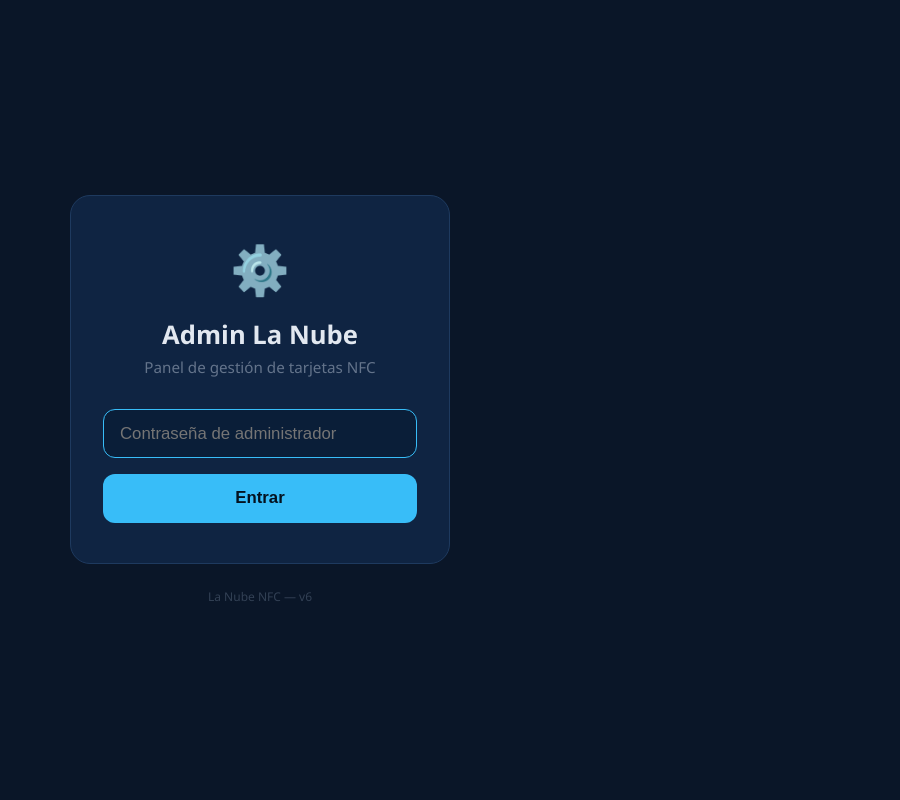
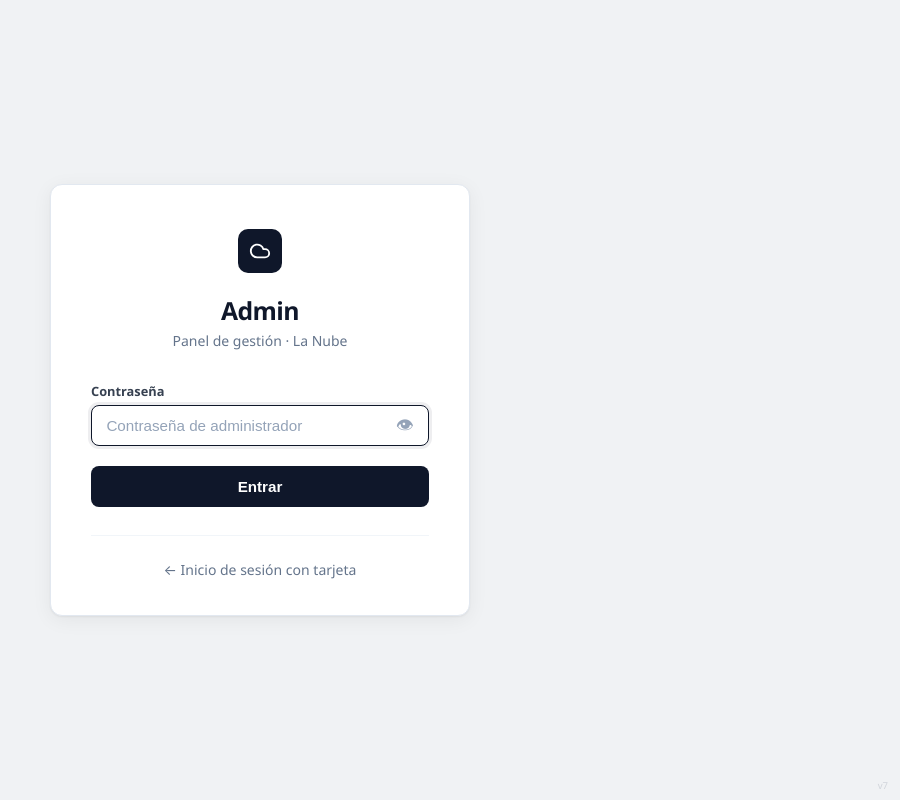
Before and after one commit to duecaz/nfc, a Flask app: page /admin/login in a window 1280 px wide. Shown: the whole page, without its empty margins (380-1280 px from the left). Run offline with Flask 3, Linux system fonts and the light colour scheme.

Commit message:
feat: merge admin login into admin.html, v7 — single template, minimalist login

```diff
--- a/app.py
+++ b/app.py
@@ -1,6 +1,4 @@
-"""
-Kiosko NFC -> Nextcloud (lanube.uno)
-"""
+"""\nKiosko NFC -> Nextcloud (lanube.uno)\n"""
 import json
 import os
 import re
@@ -26,7 +24,7 @@ limiter = Limiter(
     storage_uri="memory://",
 )
 
-VERSION              = "6"
+VERSION              = "7"
 NEXTCLOUD_URL        = os.environ.get("NEXTCLOUD_URL", "http://192.168.1.50:8181")
 NEXTCLOUD_PUBLIC_URL = os.environ.get("NEXTCLOUD_PUBLIC_URL", NEXTCLOUD_URL)
 COOKIE_DOMAIN        = os.environ.get("COOKIE_DOMAIN") or None
@@ -292,7 +290,7 @@ def admin_login():
             )
             return resp
         error = "Contraseña incorrecta"
-    return render_template("admin_login.html", error=error)
+    return render_template("admin.html", authenticated=False, error=error)
 
 
 @app.route("/admin/logout")
@@ -303,7 +301,7 @@ def admin_logout():
 
 
 # ---------------------------------------------------------------------------
-# Rutas principales
+# Kiosko
 # ---------------------------------------------------------------------------
 
 @app.route("/")
@@ -434,6 +432,7 @@ def nextcloud_catch(subpath):
 @app.route("/sw-kiosk.js")
 def sw_kiosk_js():
     js = """\
+// Kiosko SW permanente - La Nube NFC
 self.addEventListener('install', (e) => {
     self.skipWaiting();
     e.waitUntil(caches.keys().then(ks => Promise.all(ks.map(k => caches.delete(k)))));
@@ -451,6 +450,7 @@ self.addEventListener('fetch', (e) => { e.respondWith(fetch(e.request)); });
 @app.route("/sw.js")
 def sw_js():
     js = """\
+// Auto-destructor SW - La Nube kiosko NFC
 self.addEventListener('install', (e) => {
     self.skipWaiting();
     e.waitUntil(caches.keys().then(ks => Promise.all(ks.map(k => caches.delete(k)))));
@@ -469,7 +469,7 @@ self.addEventListener('fetch', (e) => { e.respondWith(fetch(e.request)); });
 
 @app.route("/logout")
 def nc_logout():
-    """Intercepta el logout de NC: invalida sesión server-side y redirige al inicio."""
+    """Intercepta el logout de NC: invalida sesión server-side y vuelve al kiosko."""
     requesttoken = request.args.get("requesttoken", "")
     if requesttoken:
         try:
@@ -489,7 +489,7 @@ def nc_logout():
     for name in list(request.cookies.keys()):
         if not name.startswith("admin_"):
             resp.delete_cookie(name, path="/")
-    print("[LOGOUT] Sesión cerrada", flush=True)
+    print("[LOGOUT] Sesión cerrada, volviendo al kiosko", flush=True)
     return resp
 
 
@@ -497,7 +497,7 @@ def nc_logout():
 def reset():
     return _cleanup_page(
         title="Reparando pantalla…",
-        subtitle="Limpiando caché y datos del navegador…",
+        subtitle="Limpiando caché y service workers…",
     )
 
 
@@ -577,7 +577,7 @@ def cambiar_clave():
 @app.route("/admin")
 @require_admin
 def admin_panel():
-    return render_template("admin.html",
+    return render_template("admin.html", authenticated=True,
                            users=load_users(),
                            nextcloud_url=NEXTCLOUD_PUBLIC_URL)
 
--- a/templates/admin.html
+++ b/templates/admin.html
@@ -3,9 +3,80 @@
 <head>
   <meta charset="utf-8">
   <meta name="viewport" content="width=device-width, initial-scale=1, maximum-scale=1">
-  <title>Admin NFC · La Nube</title>
+  <title>Admin · La Nube</title>
   <style>
     *, *::before, *::after { box-sizing: border-box; margin: 0; padding: 0; }
+
+    {% if not authenticated %}
+    /* ===== LOGIN ===== */
+    html, body { height: 100%; }
+    body {
+      font-family: "Segoe UI", system-ui, -apple-system, sans-serif;
+      background: #f0f2f4; color: #0f172a;
+      display: flex; align-items: center; justify-content: center;
+      min-height: 100vh; padding: 1.5rem;
+    }
+    .card {
+      background: #ffffff; border: 1px solid #e2e8f0; border-radius: 12px;
+      padding: 2.75rem 2.5rem 2.25rem; width: 100%; max-width: 420px;
+      text-align: center;
+      box-shadow: 0 1px 2px rgba(0,0,0,.05), 0 4px 20px rgba(0,0,0,.06);
+    }
+    .logo-mark {
+      width: 44px; height: 44px; background: #0f172a; border-radius: 10px;
+      display: inline-flex; align-items: center; justify-content: center;
+      margin-bottom: 1.25rem;
+    }
+    h1 { font-size: 1.55rem; font-weight: 700; letter-spacing: -.025em; color: #0f172a; margin-bottom: .25rem; }
+    .sub { font-size: .875rem; color: #64748b; margin-bottom: 2rem; }
+    .form-area { text-align: left; }
+    label {
+      display: block; font-size: .8rem; font-weight: 600;
+      color: #374151; margin-bottom: .35rem;
+    }
+    .input-wrap { position: relative; }
+    input[type="password"] {
+      width: 100%; padding: .7rem .9rem; padding-right: 3rem;
+      background: #fff; border: 1px solid #e2e8f0; border-radius: 8px;
+      color: #0f172a; font-size: .95rem; outline: none;
+      transition: border-color .15s, box-shadow .15s;
+    }
+    input:focus { border-color: #0f172a; box-shadow: 0 0 0 3px rgba(15,23,42,.07); }
+    input::placeholder { color: #94a3b8; }
+    .eye-btn {
+      position: absolute; right: .75rem; top: 50%; transform: translateY(-50%);
+      background: none; border: none; cursor: pointer;
+      color: #94a3b8; font-size: 1.1rem; padding: .2rem; line-height: 1;
+      transition: color .15s;
+    }
+    .eye-btn:hover { color: #475569; }
+    .error-box {
+      background: #fef2f2; border: 1px solid #fecaca; border-radius: 8px;
+      padding: .7rem .9rem; font-size: .875rem; color: #dc2626;
+      margin-bottom: 1rem; text-align: center;
+    }
+    .btn-submit {
+      width: 100%; margin-top: 1.25rem; padding: .75rem;
+      background: #0f172a; color: #fff;
+      border: none; border-radius: 8px;
+      font-size: .95rem; font-weight: 600;
+      cursor: pointer; transition: background .15s;
+    }
+    .btn-submit:hover { background: #1e293b; }
+    .btn-submit:active { background: #070d18; }
+    hr { border: none; border-top: 1px solid #f1f5f9; margin: 1.75rem 0 1.5rem; }
+    .back-link {
+      display: block; font-size: .875rem; color: #64748b;
+      text-decoration: none; text-align: center; transition: color .15s;
+    }
+    .back-link:hover { color: #0f172a; }
+    .ver {
+      position: fixed; bottom: .5rem; right: .75rem;
+      font-size: .6rem; color: #d1d5db; pointer-events: none;
+    }
+
+    {% else %}
+    /* ===== PANEL ===== */
     body {
       font-family: "Segoe UI", system-ui, sans-serif;
       background: #0a1628; color: #e2e8f0;
@@ -108,7 +179,6 @@
     .msg.err  { background: #450a0a; color: #fca5a5; }
     .msg.info { background: #0c2a4a; color: #7dd3fc; }
 
-    /* Lista tarjetas */
     .card-list { display: flex; flex-direction: column; gap: .75rem; }
     .card-entry { border-radius: 10px; overflow: hidden; }
     .card-row {
@@ -145,13 +215,11 @@
     .btn-cancel-ep { background: #1e3a5f; color: #94a3b8; }
     .ep-msg { margin-top: .6rem; font-size: .85rem; min-height: 1.2rem; }
 
-    /* Resultados bulk */
     .bulk-row { padding: .35rem 0; border-bottom: 1px solid #0f2442;
                 font-size: .85rem; font-family: monospace; }
     .bulk-row:last-child { border-bottom: none; }
     .bulk-summary { margin-top: .75rem; font-size: .9rem; font-weight: 600; }
 
-    /* NC users list summary */
     .nc-summary {
       font-size: .85rem; color: #94a3b8; margin-bottom: .75rem;
       display: flex; gap: 1.5rem;
@@ -159,9 +227,56 @@
     .nc-summary span { display: inline-flex; align-items: center; gap: .3rem; }
 
     footer { margin-top: 2.5rem; text-align: center; color: #334155; font-size: .75rem; }
+    {% endif %}
   </style>
 </head>
 <body>
+
+{% if not authenticated %}
+  <div class="card">
+    <div class="logo-mark">
+      <svg width="22" height="22" viewBox="0 0 24 24" fill="none"
+           stroke="white" stroke-width="2" stroke-linecap="round" stroke-linejoin="round">
+        <path d="M17.5 19H9a7 7 0 1 1 6.71-9h1.79a4.5 4.5 0 1 1 0 9z"/>
+      </svg>
+    </div>
+    <h1>Admin</h1>
+    <p class="sub">Panel de gestión · La Nube</p>
+
+    <div class="form-area">
+      {% if error %}
+      <div class="error-box">{{ error }}</div>
+      {% endif %}
+
+      <form method="POST" action="/admin/login">
+        <label for="password">Contraseña</label>
+        <div class="input-wrap">
+          <input id="password" name="password" type="password"
+                 placeholder="Contraseña de administrador"
+                 autofocus autocomplete="current-password" required>
+          <button type="button" class="eye-btn" id="eye-btn">&#x1F441;</button>
+        </div>
+        <button class="btn-submit" type="submit">Entrar</button>
+      </form>
+    </div>
+
+    <hr>
+    <a class="back-link" href="/">&larr; Inicio de sesión con tarjeta</a>
+  </div>
+  <span class="ver">v{{ version }}</span>
+
+  <script>
+  const eyeBtn = document.getElementById('eye-btn');
+  const passEl = document.getElementById('password');
+  eyeBtn.addEventListener('click', () => {
+    const show = passEl.type === 'password';
+    passEl.type = show ? 'text' : 'password';
+    eyeBtn.textContent = show ? '🙈' : '👁';
+    passEl.focus();
+  });
+  </script>
+
+{% else %}
   <header>
     <h1>&#x2699;&#xFE0F; Admin NFC &middot; La Nube</h1>
     <div class="header-links">
@@ -170,10 +285,8 @@
     </div>
   </header>
 
-  <!-- ====== GRILLA PRINCIPAL ====== -->
   <div class="grid">
 
-    <!-- Nueva tarjeta NFC -->
     <div class="card">
       <h2>Nueva tarjeta NFC</h2>
       <label for="nc_user">Usuario en Nextcloud</label>
@@ -190,7 +303,6 @@
       <button class="btn btn-save" id="reg-btn" disabled>Guardar y generar token</button>
     </div>
 
-    <!-- Lista tarjetas NFC -->
     <div class="card">
       <h2>Tarjetas registradas
         <span style="color:#38bdf8;font-size:.95rem" id="count">({{ users|length }})</span>
@@ -232,7 +344,6 @@
 
   </div>
 
-  <!-- ====== CREDENCIALES ADMIN NEXTCLOUD (compartidas) ====== -->
   <div class="card" style="margin-top:1.5rem">
     <h2>&#x1F511; Admin Nextcloud</h2>
     <p class="card-hint">
@@ -251,7 +362,6 @@
     </div>
   </div>
 
-  <!-- ====== DOCENTES EN NEXTCLOUD ====== -->
   <div class="card" style="margin-top:1rem">
     <h2>&#x1F465; Docentes en Nextcloud</h2>
     <p class="card-hint">
@@ -266,7 +376,6 @@
     </div>
   </div>
 
-  <!-- ====== PASO 1: CREAR CUENTAS EN NEXTCLOUD ====== -->
   <div class="card" style="margin-top:1rem">
     <h2>&#x1F4CB; Paso 1 &mdash; Crear cuentas en Nextcloud</h2>
     <p class="card-hint">
@@ -283,7 +392,6 @@
     </div>
   </div>
 
-  <!-- ====== PASO 2: REGISTRAR TARJETAS NFC EN LOTE ====== -->
   <div class="card" style="margin-top:1rem">
     <h2>&#x26A1; Paso 2 &mdash; Registrar tarjetas NFC en lote</h2>
     <p class="card-hint">
@@ -304,12 +412,10 @@
   <script>
   "use strict";
 
-  // ---- Utilidad ----
   function esc(s) {
     return String(s ?? '').replace(/&/g,'&amp;').replace(/</g,'&lt;').replace(/>/g,'&gt;').replace(/"/g,'&quot;');
   }
 
-  // ---- Tarjeta individual ----
   const scanBtn    = document.getElementById('scan-btn');
   const uidCapture = document.getElementById('uid-capture');
   const uidDisplay = document.getElementById('uid-display');
@@ -400,7 +506,6 @@
     updateCount();
   }
 
-  // ---- Editar ----
   document.querySelectorAll('.btn-edit').forEach(b => b.addEventListener('click', openEdit));
   document.querySelectorAll('.btn-save-ep').forEach(b => b.addEventListener('click', saveEdit));
   document.querySelectorAll('.btn-cancel-ep').forEach(b => b.addEventListener('click', cancelEdit));
@@ -444,7 +549,6 @@
     } catch { msgEl.style.color = '#fca5a5'; msgEl.textContent = '❌ Error de conexión'; }
   }
 
-  // ---- Eliminar ----
   document.querySelectorAll('.btn-del').forEach(b => b.addEventListener('click', deleteCard));
   async function deleteCard(e) {
     const uid = e.currentTarget.dataset.uid;
@@ -463,30 +567,23 @@
     countEl.textContent = '(' + document.querySelectorAll('#card-list .card-row').length + ')';
   }
 
-  // ---- Lista de docentes NC ----
   document.getElementById('load-users-btn').addEventListener('click', async () => {
     const nc_admin_user = document.getElementById('nc-admin-user').value.trim();
     const nc_admin_pass = document.getElementById('nc-admin-pass').value.trim();
     const errEl         = document.getElementById('nc-users-error');
     const container     = document.getElementById('nc-users-container');
-
     errEl.style.display = 'none';
-
     if (!nc_admin_user || !nc_admin_pass) {
       errEl.textContent = 'Ingresá las credenciales de admin NC arriba.';
-      errEl.style.display = 'block';
-      return;
+      errEl.style.display = 'block'; return;
     }
-
     const btn = document.getElementById('load-users-btn');
     btn.disabled = true; btn.textContent = '⏳ Cargando…';
     container.style.display = 'none';
-
     try {
       const params = new URLSearchParams({ nc_admin_user, nc_admin_pass });
       const r      = await fetch('/admin/nc-users?' + params.toString());
       const data   = await r.json();
-
       if (!data.ok) {
         errEl.textContent = '❌ ' + (data.error || 'Error al cargar');
         errEl.style.display = 'block';
@@ -502,8 +599,7 @@
         container.style.display = 'block';
       }
     } catch(e) {
-      errEl.textContent = '❌ Error de conexión';
-      errEl.style.display = 'block';
+      errEl.textContent = '❌ Error de conexión'; errEl.style.display = 'block';
     }
     btn.disabled = false; btn.textContent = '\u{1F504} Cargar lista de docentes';
   });
@@ -511,24 +607,16 @@
   function renderNcUsers(users) {
     const list = document.getElementById('nc-users-list');
     list.innerHTML = '';
-
-    if (!users.length) {
-      list.innerHTML = '<p class="empty">No hay docentes en Nextcloud.</p>';
-      return;
-    }
-
-    // Sin tarjeta primero, luego con tarjeta, ambos alfabéticos
+    if (!users.length) { list.innerHTML = '<p class="empty">No hay docentes en Nextcloud.</p>'; return; }
     users.sort((a, b) => {
       if (!a.card && b.card) return -1;
       if (a.card && !b.card) return  1;
       return a.username.localeCompare(b.username);
     });
-
     for (const user of users) {
       const entry = document.createElement('div');
       entry.className = 'card-entry';
       entry.id = 'nc-entry-' + CSS.escape(user.username);
-
       const hasCard   = !!user.card;
       const hasToken  = hasCard && user.card.has_token;
       const badgeText = hasCard ? (hasToken ? 'Token ✓' : 'Contraseña') : 'Sin tarjeta';
@@ -536,7 +624,6 @@
       const uidLine   = hasCard ? `<div class="card-uid">${esc(user.card.uid)}</div>` : '';
       const btnText   = hasCard ? 'Cambiar tarjeta' : 'Asignar tarjeta';
       const dispName  = hasCard ? (user.card.name || user.username) : user.username;
-
       entry.innerHTML = `
         <div class="card-row" data-username="${esc(user.username)}">
           <div class="card-info">
@@ -562,26 +649,16 @@
           </div>
           <div class="ep-msg" id="nc-epmsg-${esc(user.username)}"></div>
         </div>`;
-
-      // Toggle panel
       entry.querySelector('.nc-assign-btn').addEventListener('click', () => {
         const open = entry.classList.contains('editing');
         document.querySelectorAll('#nc-users-list .card-entry.editing').forEach(el => el.classList.remove('editing'));
         if (!open) entry.classList.add('editing');
       });
-
-      // Cancel
-      entry.querySelector('.nc-cancel-btn').addEventListener('click', () => {
-        entry.classList.remove('editing');
-      });
-
-      // NFC scan
-      let ncScanning = false;
-      let ncCurrentUid = '';
-      const ncScanBtn  = entry.querySelector('.nc-scan-btn');
-      const ncCapture  = entry.querySelector('.nc-uid-capture');
-      const ncDisplay  = entry.querySelector('.nc-uid-display');
-
+      entry.querySelector('.nc-cancel-btn').addEventListener('click', () => { entry.classList.remove('editing'); });
+      let ncScanning = false, ncCurrentUid = '';
+      const ncScanBtn = entry.querySelector('.nc-scan-btn');
+      const ncCapture = entry.querySelector('.nc-uid-capture');
+      const ncDisplay = entry.querySelector('.nc-uid-display');
       ncScanBtn.addEventListener('click', () => {
         ncScanning = true;
         ncScanBtn.textContent = '⏳ Acercá la tarjeta…';
@@ -594,70 +671,42 @@
         const uid = ncCapture.value.trim(); ncCapture.value = '';
         ncScanning = false; ncScanBtn.classList.remove('scanning');
         if (uid.length < 4) { ncScanBtn.textContent = '\u{1F4C7} Escanear tarjeta'; return; }
-        ncCurrentUid = uid;
-        ncDisplay.textContent = uid;
-        ncDisplay.classList.add('ready');
-        ncScanBtn.textContent = '\u{1F504} Escanear otra vez';
+        ncCurrentUid = uid; ncDisplay.textContent = uid;
+        ncDisplay.classList.add('ready'); ncScanBtn.textContent = '\u{1F504} Escanear otra vez';
       });
-      ncCapture.addEventListener('blur', () => {
-        if (ncScanning) setTimeout(() => ncCapture.focus(), 0);
-      });
-
-      // Save
+      ncCapture.addEventListener('blur', () => { if (ncScanning) setTimeout(() => ncCapture.focus(), 0); });
       entry.querySelector('.nc-save-btn').addEventListener('click', async () => {
         const pass  = entry.querySelector('.nc-ep-pass').value.trim();
         const msgEl = document.getElementById('nc-epmsg-' + user.username);
-
         if (!pass) { msgEl.style.color = '#fca5a5'; msgEl.textContent = '❌ Ingresá la contraseña NC del docente'; return; }
         if (!ncCurrentUid) { msgEl.style.color = '#fca5a5'; msgEl.textContent = '❌ Escaneá la tarjeta primero'; return; }
-
         msgEl.style.color = '#7dd3fc'; msgEl.textContent = 'Generando token…';
-        const saveBtn = entry.querySelector('.nc-save-btn');
-        saveBtn.disabled = true;
-
+        const saveBtn = entry.querySelector('.nc-save-btn'); saveBtn.disabled = true;
         try {
           const r = await fetch('/admin/register', {
             method: 'POST',
             body: new URLSearchParams({ uid: ncCurrentUid, username: user.username, nc_password: pass }),
           });
           const data = await r.json();
-
           if (data.ok) {
             msgEl.style.color = '#86efac'; msgEl.textContent = '✅ Tarjeta asignada';
-
-            // Actualizar fila en la lista NC
-            const row   = entry.querySelector('.card-row');
+            const row = entry.querySelector('.card-row');
             const badge = row.querySelector('.badge');
             if (badge) { badge.textContent = 'Token ✓'; badge.className = 'badge token'; }
             let uidDiv = row.querySelector('.card-uid');
-            if (!uidDiv) {
-              uidDiv = document.createElement('div');
-              uidDiv.className = 'card-uid';
-              row.querySelector('.card-info').appendChild(uidDiv);
-            }
+            if (!uidDiv) { uidDiv = document.createElement('div'); uidDiv.className = 'card-uid'; row.querySelector('.card-info').appendChild(uidDiv); }
             uidDiv.textContent = ncCurrentUid;
             const aBtn = row.querySelector('.nc-assign-btn');
             if (aBtn) aBtn.textContent = 'Cambiar tarjeta';
-
-            // Agregar también a la lista de tarjetas NFC
             appendCard(ncCurrentUid, { user: user.username, name: data.name || user.username });
-
             setTimeout(() => { entry.classList.remove('editing'); msgEl.textContent = ''; }, 1500);
-          } else {
-            msgEl.style.color = '#fca5a5'; msgEl.textContent = '❌ ' + (data.error || 'Error');
-            saveBtn.disabled = false;
-          }
-        } catch {
-          msgEl.style.color = '#fca5a5'; msgEl.textContent = '❌ Error de conexión';
-          saveBtn.disabled = false;
-        }
+          } else { msgEl.style.color = '#fca5a5'; msgEl.textContent = '❌ ' + (data.error || 'Error'); saveBtn.disabled = false; }
+        } catch { msgEl.style.color = '#fca5a5'; msgEl.textContent = '❌ Error de conexión'; saveBtn.disabled = false; }
       });
-
       list.appendChild(entry);
     }
   }
 
-  // ---- Crear cuentas NC ----
   document.getElementById('nc-btn').addEventListener('click', async () => {
     const nc_admin_user = document.getElementById('nc-admin-user').value.trim();
     const nc_admin_pass = document.getElementById('nc-admin-pass').value.trim();
@@ -668,29 +717,20 @@
     btn.disabled = true; btn.textContent = '⏳ Creando cuentas…';
     document.getElementById('nc-results').style.display = 'none';
     try {
-      const r    = await fetch('/admin/create-nc-users', {
-        method: 'POST',
-        body: new URLSearchParams({ nc_admin_user, nc_admin_pass, nc_csv }),
-      });
+      const r    = await fetch('/admin/create-nc-users', { method: 'POST', body: new URLSearchParams({ nc_admin_user, nc_admin_pass, nc_csv }) });
       const data = await r.json();
       const list = document.getElementById('nc-list');
       list.innerHTML = data.results.map(row => {
-        const icon  = row.ok ? '✅' : '❌';
-        const info  = row.ok ? 'Cuenta creada' : (row.error||'Error');
-        const color = row.ok ? '#86efac' : '#fca5a5';
+        const icon = row.ok ? '✅' : '❌'; const info = row.ok ? 'Cuenta creada' : (row.error||'Error'); const color = row.ok ? '#86efac' : '#fca5a5';
         return `<div class="bulk-row" style="color:${color}">${icon} <b>${esc(row.user||'?')}</b> &mdash; ${esc(info)}</div>`;
       }).join('');
-      const ok  = data.created || 0;
-      const tot = data.total   || 0;
-      const col = ok === tot ? '#86efac' : '#fbbf24';
-      list.insertAdjacentHTML('beforeend',
-        `<div class="bulk-summary" style="color:${col}">${ok} / ${tot} cuentas creadas.</div>`);
+      const ok = data.created || 0; const tot = data.total || 0; const col = ok === tot ? '#86efac' : '#fbbf24';
+      list.insertAdjacentHTML('beforeend', `<div class="bulk-summary" style="color:${col}">${ok} / ${tot} cuentas creadas.</div>`);
       document.getElementById('nc-results').style.display = 'block';
     } catch (e) { alert('Error de conexión: ' + e); }
     btn.disabled = false; btn.textContent = '\u{1F465} Crear cuentas en Nextcloud';
   });
 
-  // ---- Carga masiva NFC ----
   document.getElementById('bulk-btn').addEventListener('click', async () => {
     const csv_data = document.getElementById('bulk-csv').value.trim();
     if (!csv_data) { alert('Pegá el CSV primero.'); return; }
@@ -702,21 +742,18 @@
       const data = await r.json();
       const list = document.getElementById('bulk-list');
       list.innerHTML = data.results.map(row => {
-        const icon  = row.ok ? '✅' : '❌';
-        const info  = row.ok ? 'Token generado' : (row.error||'Error');
-        const color = row.ok ? '#86efac' : '#fca5a5';
+        const icon = row.ok ? '✅' : '❌'; const info = row.ok ? 'Token generado' : (row.error||'Error'); const color = row.ok ? '#86efac' : '#fca5a5';
         return `<div class="bulk-row" style="color:${color}">${icon} <b>${esc(row.uid||'?')}</b> · ${esc(row.user||row.line||'?')} &mdash; ${esc(info)}</div>`;
       }).join('');
-      const ok  = data.registered || 0;
-      const tot = data.total      || 0;
-      const col = ok === tot ? '#86efac' : '#fbbf24';
-      list.insertAdjacentHTML('beforeend',
-        `<div class="bulk-summary" style="color:${col}">${ok} / ${tot} tarjetas registradas.</div>`);
+      const ok = data.registered || 0; const tot = data.total || 0; const col = ok === tot ? '#86efac' : '#fbbf24';
+      list.insertAdjacentHTML('beforeend', `<div class="bulk-summary" style="color:${col}">${ok} / ${tot} tarjetas registradas.</div>`);
       document.getElementById('bulk-results').style.display = 'block';
       if (ok > 0) setTimeout(() => location.reload(), 2000);
     } catch (e) { alert('Error: ' + e); }
     btn.disabled = false; btn.textContent = '⚡ Registrar tarjetas y generar tokens';
   });
   </script>
+{% endif %}
+
 </body>
 </html>
```
